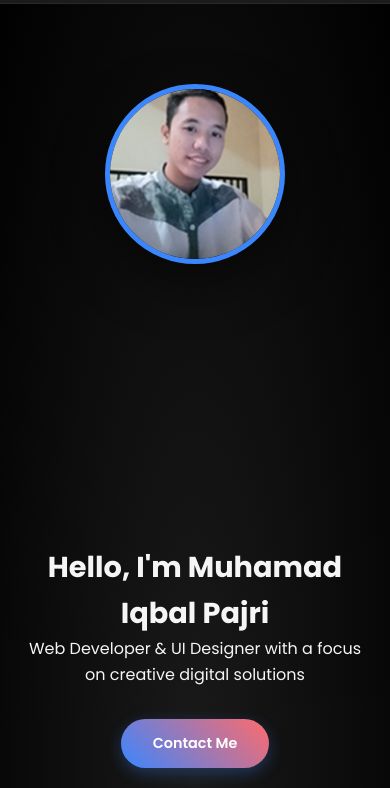
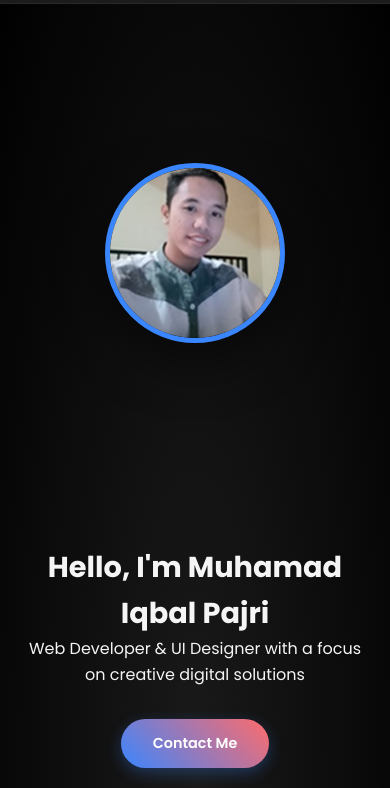
Before and after one commit to iqbalpajri/IqbalPajri.github.io, a plain HTML site: page index.html in a window 390 px wide. Shown: the part 56-844 px from the top of the page. Drawn offline with Linux system fonts and the light colour scheme.

Commit message:
Fix hero section responsive

```diff
--- a/css/style.css
+++ b/css/style.css
@@ -106,18 +106,23 @@ nav {
 .hero {
     min-height: 100vh;
     display: flex;
+    flex-direction: column;
     align-items: center;
+    text-align: center;
     justify-content: space-between;
-    padding: 0 10%;
+    padding: 100px 5% 20px 5%;
     padding-top: 120px;  /* Pastikan ini cukup untuk menghindari navbar */
     margin-bottom: 0;  /* Jika tidak perlu margin bawah, hilangkan */
     background: radial-gradient(ellipse at bottom, #1a1a1a 0%, #000 100%);
 }
 
-.profile-photo {
+.profile-picture {
     flex: 1;
     display: flex;
     justify-content: center;
+    align-items: center;
+    max-width: 250px;
+    height: auto;
 }
 
 .rounded-photo {
@@ -131,7 +136,7 @@ nav {
     transition: all 0.3s ease;
 }
 
-.round-photo:hover {
+.rounded-photo:hover {
     transform: scale(1.03) rotate(2deg);
 }
 
@@ -571,7 +576,7 @@ nav {
     /* Mengatur tampilan hero section */
     .hero {
         flex-direction: column;
-        padding: 150px 5% 20px 5%; /* Kurangi padding-top untuk responsif lebih baik */
+        padding: 80px 5% 20px 5%; /* Kurangi padding-top untuk responsif lebih baik */
         text-align: center;
     }
 
@@ -586,13 +591,13 @@ nav {
     }
 
     .hero-text h1 {
-        margin-top: 1.5rem;
+        margin-top: 1.6rem;
         font-size: 1.8rem; /* Menyesuaikan ukuran font */
     }
 
     .main-button {
         margin-top: 2rem;
-        padding: 1rem 2.2rem;
+        padding: 0.8rem 1.8rem;
         font-size: 1rem;
     }
 
```
